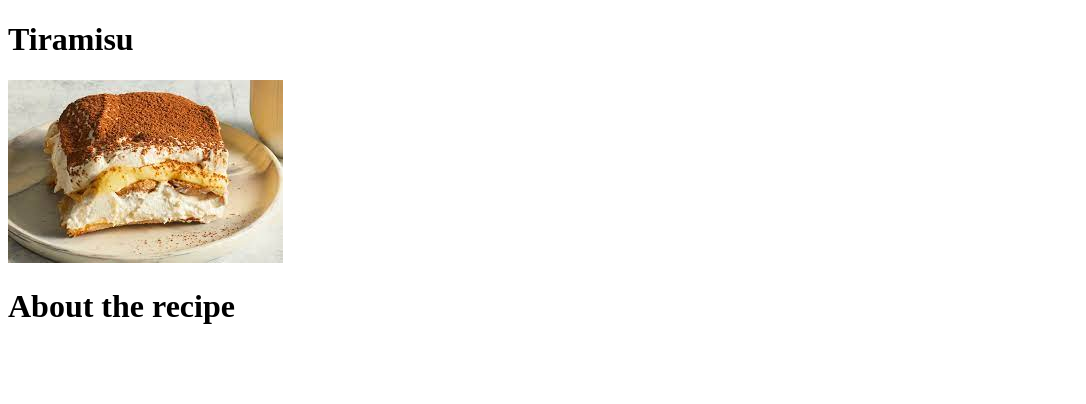
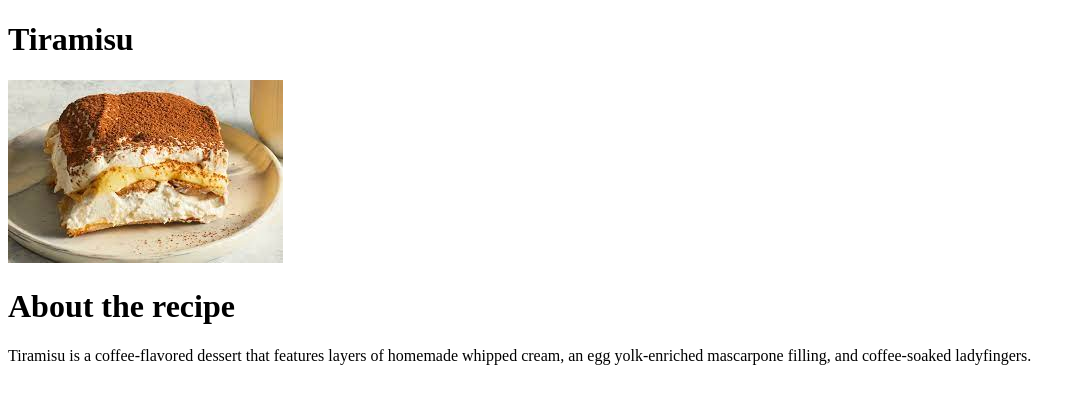
Before and after one commit to rzv12-09/odin-recipes, a plain HTML site: page recipes/tiramisu.html in a window 1280 px wide. Shown: the whole page, without its empty margins (0-1086 px from the left). Drawn offline with Linux system fonts and the light colour scheme.

Commit message:
Add a descripiton for the tiramisu recipe

```diff
--- a/recipes/tiramisu.html
+++ b/recipes/tiramisu.html
@@ -10,7 +10,9 @@
   <h1>Tiramisu</h1>
   <img src="../images/tiramisu.jpeg" alt="A photo with tiramisu recipe">
   <h1>About the recipe</h1>
-  <p>
+  <p>Tiramisu is a coffee-flavored dessert that features layers of homemade whipped cream, an egg yolk-enriched mascarpone filling, and coffee-soaked ladyfingers.
+
+
 </body>
 
 </body>
```
